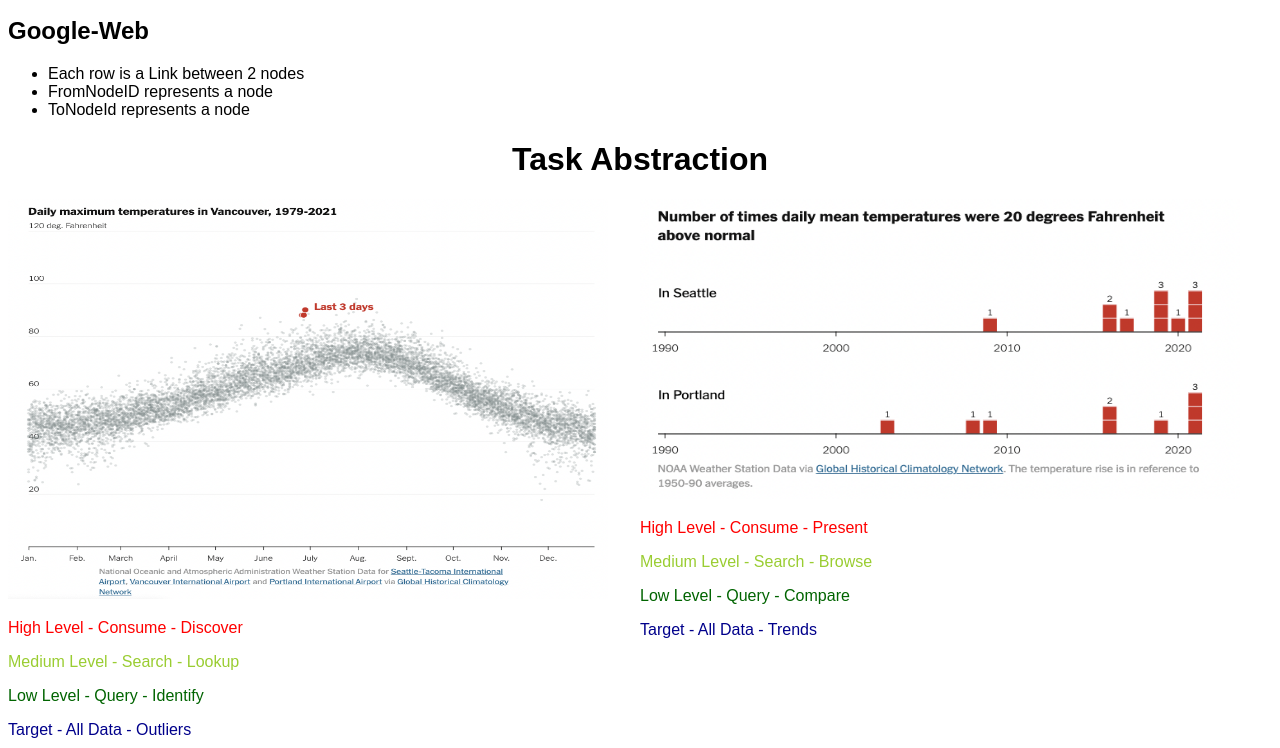
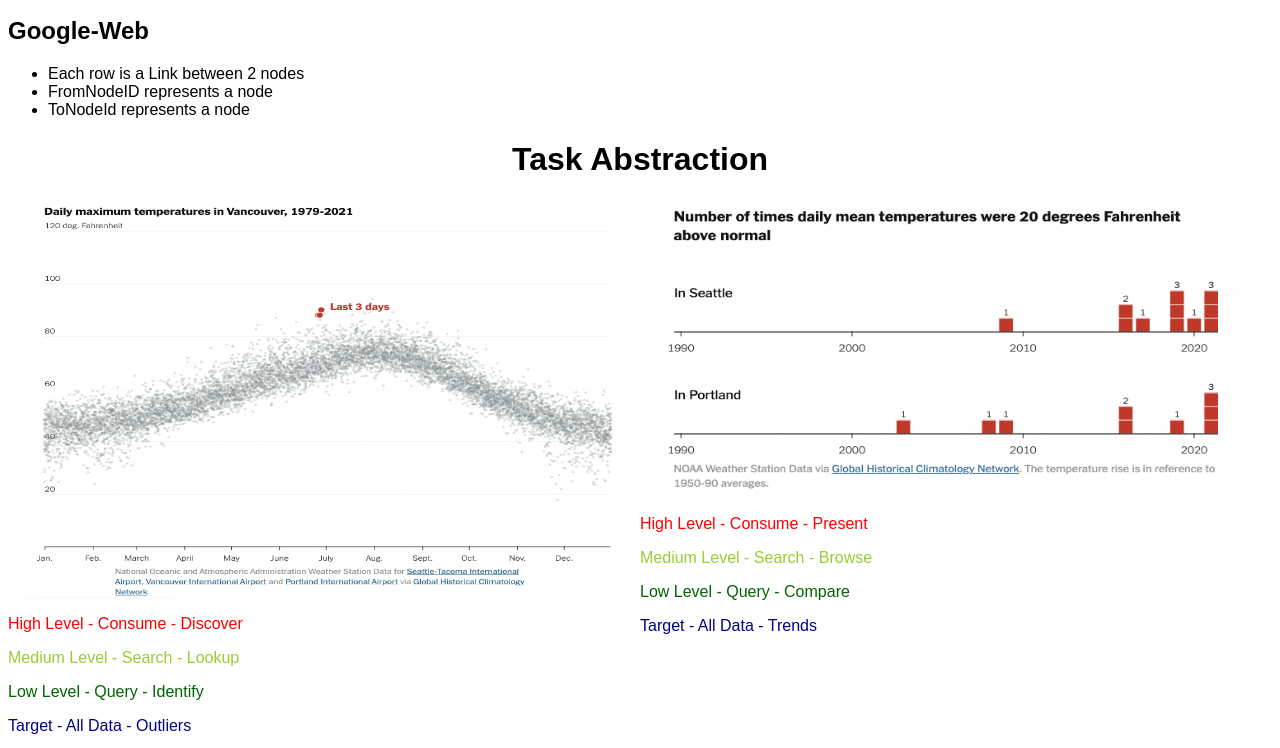
Before and after one commit to DS4200-S23-Class/hw-02-arjun-kush, a plain HTML site: page index.html in a window 1280 px wide. Shown: the part 631-1379 px from the top of the page. Drawn offline with Linux system fonts and the light colour scheme.

Commit message:
image-center

```diff
--- a/index.html
+++ b/index.html
@@ -79,18 +79,18 @@
 
     <div id="task-abstraction">
         <h1 class="centered">Task Abstraction</h1>
-        <div class="row">
+        <div class="flexrow">
 
-            <div class="column p1">
-                <img class="centered" src="img/vis1.png" alt="VAN" id="img1">
+            <div class="flexcolumn p1">
+                <img class="image-center" src="img/vis1.png" alt="VAN" id="img1">
                 <p class="high-level">High Level - Consume - Discover</p>
                 <p class="medium-level">Medium Level - Search - Lookup</p>
                 <p class="low-level">Low Level - Query - Identify</p>
                 <p>Target - All Data - Outliers</p>
             </div>
 
-            <div class="column p1">
-                <img class="centered" src="img/vis2.png" alt="SEA" id="img2">
+            <div class="flexcolumn p1">
+                <img class="image-center" src="img/vis2.png" alt="SEA" id="img2">
                 <p class="high-level">High Level - Consume - Present</p>
                 <p class="medium-level">Medium Level - Search - Browse</p>
                 <p class="low-level">Low Level - Query - Compare</p>
--- a/style.css
+++ b/style.css
@@ -23,13 +23,20 @@ body {
 }
 
 
-.row {
+.flexrow {
   display: flex;
 }
 
 
-.column {
+.flexcolumn {
   flex: 50%;
+}
+
+.image-center {
+    display: block;
+    margin-left: auto;
+    margin-right: auto;
+    width: 50%;
 }
 
 .p1 {
```
